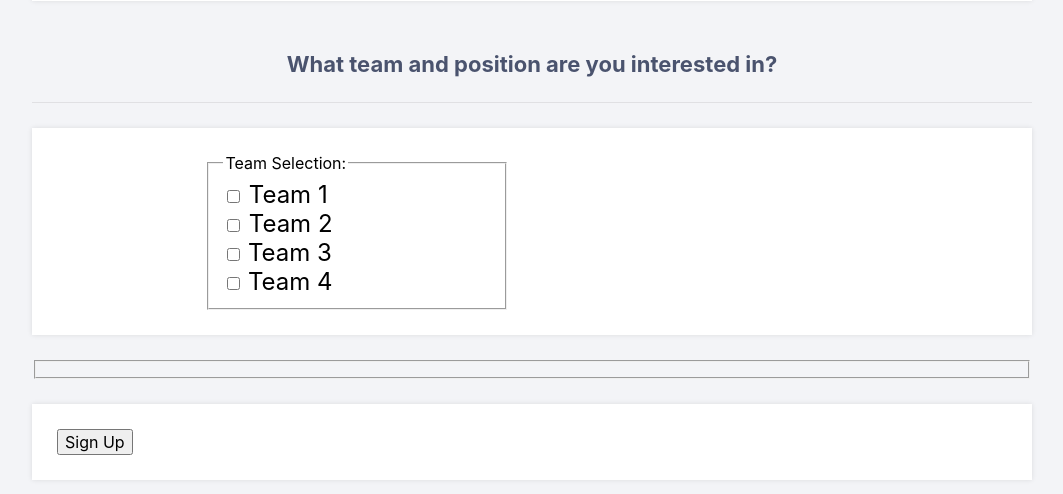
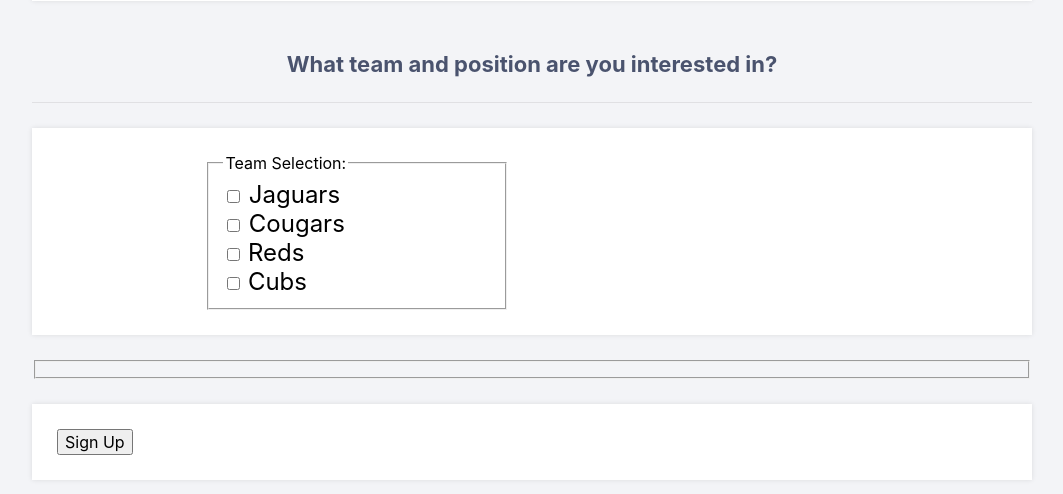
Before and after one commit to Rhgodwin/BaseballSignup, a PHP site: page /home.php in a window 1280 px wide. Shown: the part 239-733 px from the top of the page, without its empty margins (108-1171 px from the left). Run offline with PHP 8.4, Linux system fonts and the light colour scheme; a user stored in the database is signed in.

Commit message:
added team names

```diff
--- a/home.php
+++ b/home.php
@@ -31,18 +31,18 @@ if (!isset($_SESSION['loggedin'])) {
 		<fieldset class="fieldset1">
          <legend><b></b>Team Selection:</b></legend>
 
-		 <input type="checkbox" name="Team1" value="1" id="team1">
-		 <label for="Team1" class="fs">Team 1</label><br>
+		 <input type="checkbox" name="jaguars" value="jaguars" id="jaguars">
+		 <label for="jaguars" class="fs">Jaguars</label><br>
 
-		 <input type="checkbox" name="leftfield" value="leftfield" id="leftfield" >
-		 <label for="leftfield" class="fs">Team 2</label><br>
+		 <input type="checkbox" name="cougars" value="cougars" id="jaguars" >
+		 <label for="jaguars" class="fs">Cougars</label><br>
 
 		 <div style="display: inline-block;">
-		 <input type="checkbox" name="Team3" value="1" id="team3" >
-		 <label for="Team1" class="fs">Team 3</label><br>
+		 <input type="checkbox" name="reds" value="reds" id="reds" >
+		 <label for="reds" class="fs">Reds</label><br>
 
-		 <input type="checkbox" name="Team4" value="1" id="team4" >
-		 <label for="Team4" class="fs">Team 4</label><br>
+		 <input type="checkbox" name="cubs" value="cubs" id="cubs" >
+		 <label for="cubs" class="fs">Cubs</label><br>
 		 </fieldset>
 		</div>
 		<fieldset>
```
